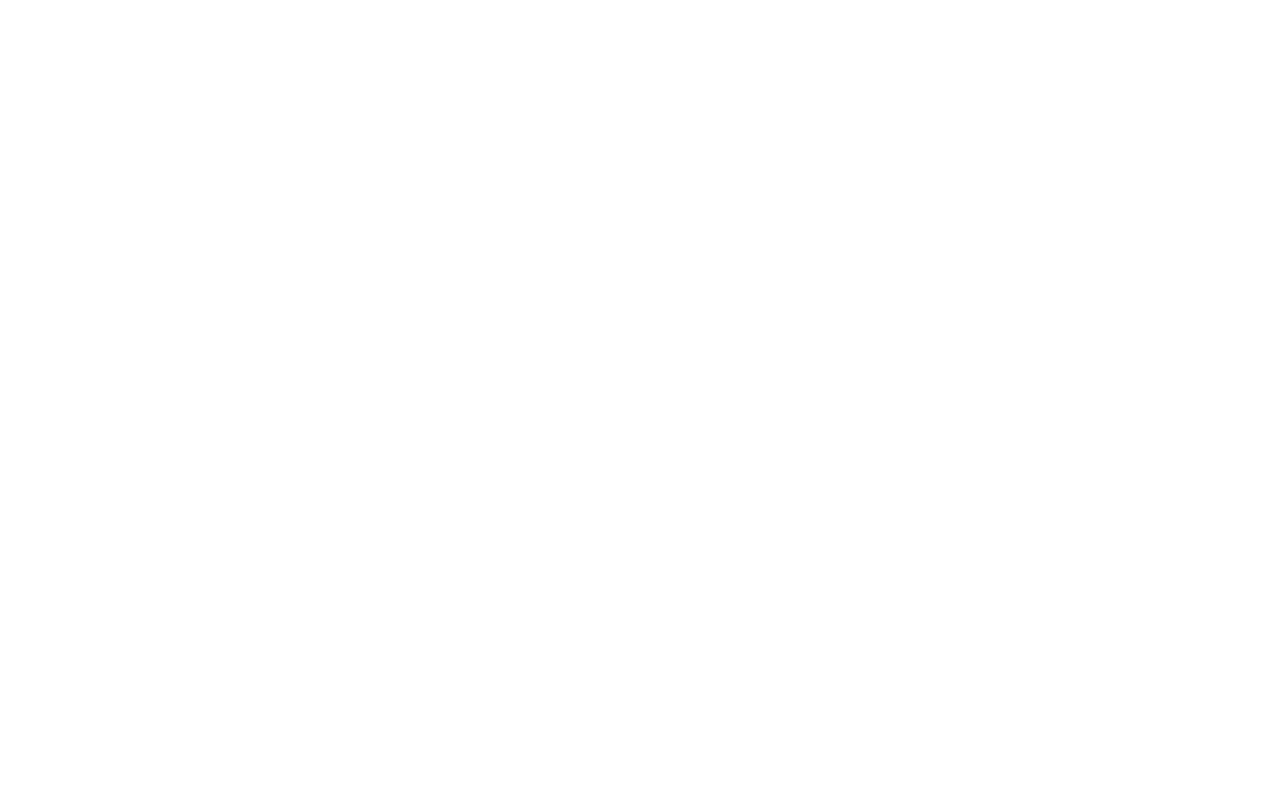
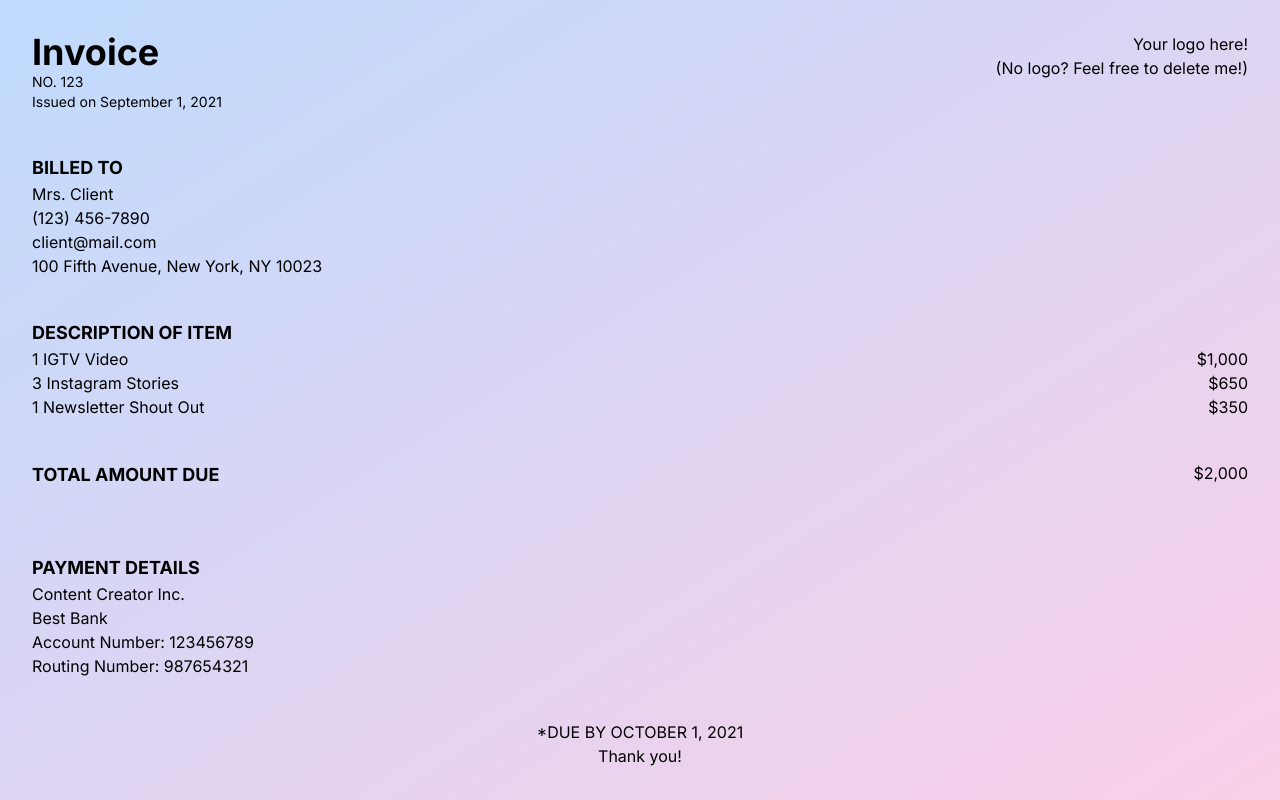
Before and after one commit to bbmcodedotcom/invoice-builder, a Next.js app: page / in a window 1280 px wide. Built offline with nearby package versions, Linux system fonts and the light colour scheme.

Commit message:
add base dataa

```diff
--- a/app/page.tsx
+++ b/app/page.tsx
@@ -1,3 +1,67 @@
 export default function Home() {
-  return <main className=""></main>;
+  return (
+    <main className="flex flex-col justify-between h-screen p-8 bg-gradient-to-tl from-pink-200 to-blue-200">
+      {/* Header Section */}
+      <header className="flex justify-between items-start">
+        <div>
+          <h1 className="text-4xl font-bold">Invoice</h1>
+          <p className="text-sm">NO. 123</p>
+          <p className="text-sm">Issued on September 1, 2021</p>
+        </div>
+        <div className="text-right">
+          <p>Your logo here!</p>
+          <p>(No logo? Feel free to delete me!)</p>
+        </div>
+      </header>
+
+      {/* Billing Section */}
+      <section className="my-6">
+        <h2 className="text-lg font-bold">BILLED TO</h2>
+        <p>Mrs. Client</p>
+        <p>(123) 456-7890</p>
+        <p>client@mail.com</p>
+        <p>100 Fifth Avenue, New York, NY 10023</p>
+      </section>
+
+      {/* Description Section */}
+      <section>
+        <h3 className="text-lg font-bold">DESCRIPTION OF ITEM</h3>
+        <div className="flex justify-between">
+          <p>1 IGTV Video</p>
+          <p>$1,000</p>
+        </div>
+        <div className="flex justify-between">
+          <p>3 Instagram Stories</p>
+          <p>$650</p>
+        </div>
+        <div className="flex justify-between">
+          <p>1 Newsletter Shout Out</p>
+          <p>$350</p>
+        </div>
+      </section>
+
+      {/* Total Amount Section */}
+      <section className="my-6">
+        <div className="flex justify-between">
+          <h2 className="text-lg font-bold">TOTAL AMOUNT DUE</h2>
+          <p>$2,000</p>
+        </div>
+      </section>
+
+      {/* Payment Details Section */}
+      <section className="my-6">
+        <h2 className="text-lg font-bold">PAYMENT DETAILS</h2>
+        <p>Content Creator Inc.</p>
+        <p>Best Bank</p>
+        <p>Account Number: 123456789</p>
+        <p>Routing Number: 987654321</p>
+      </section>
+
+      {/* Footer Section */}
+      <footer className="text-center">
+        <p>*DUE BY OCTOBER 1, 2021</p>
+        <p>Thank you!</p>
+      </footer>
+    </main>
+  );
 }
```
